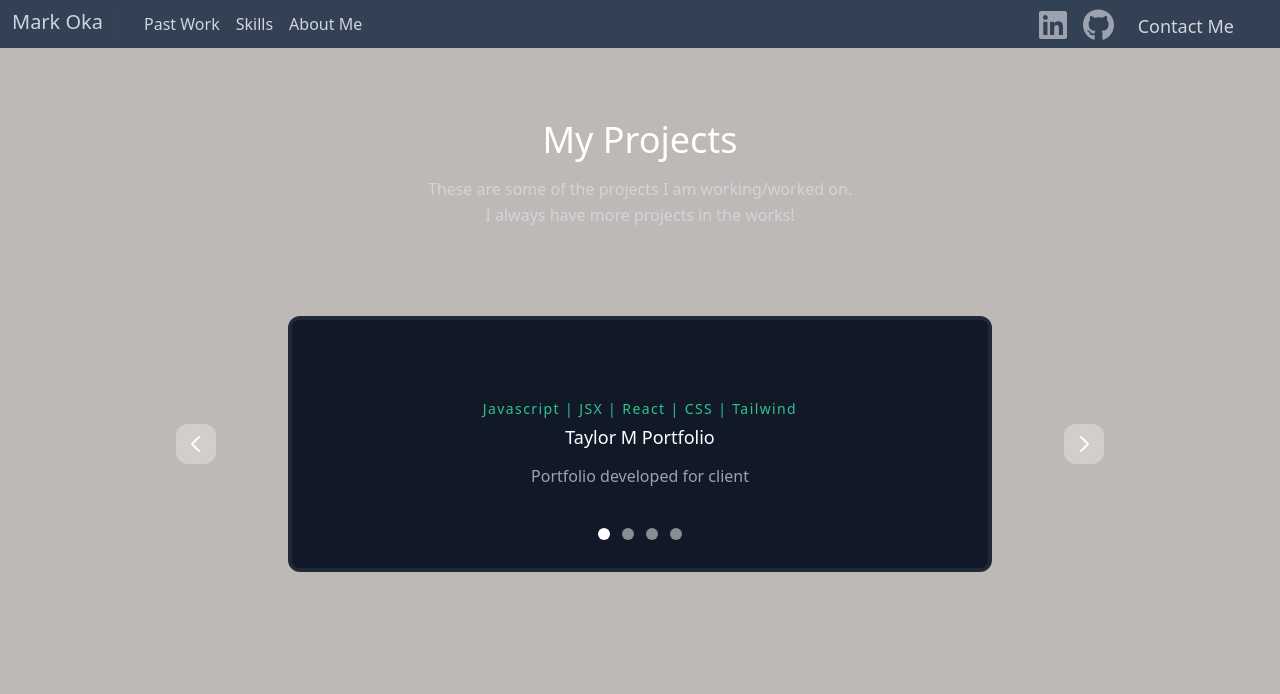
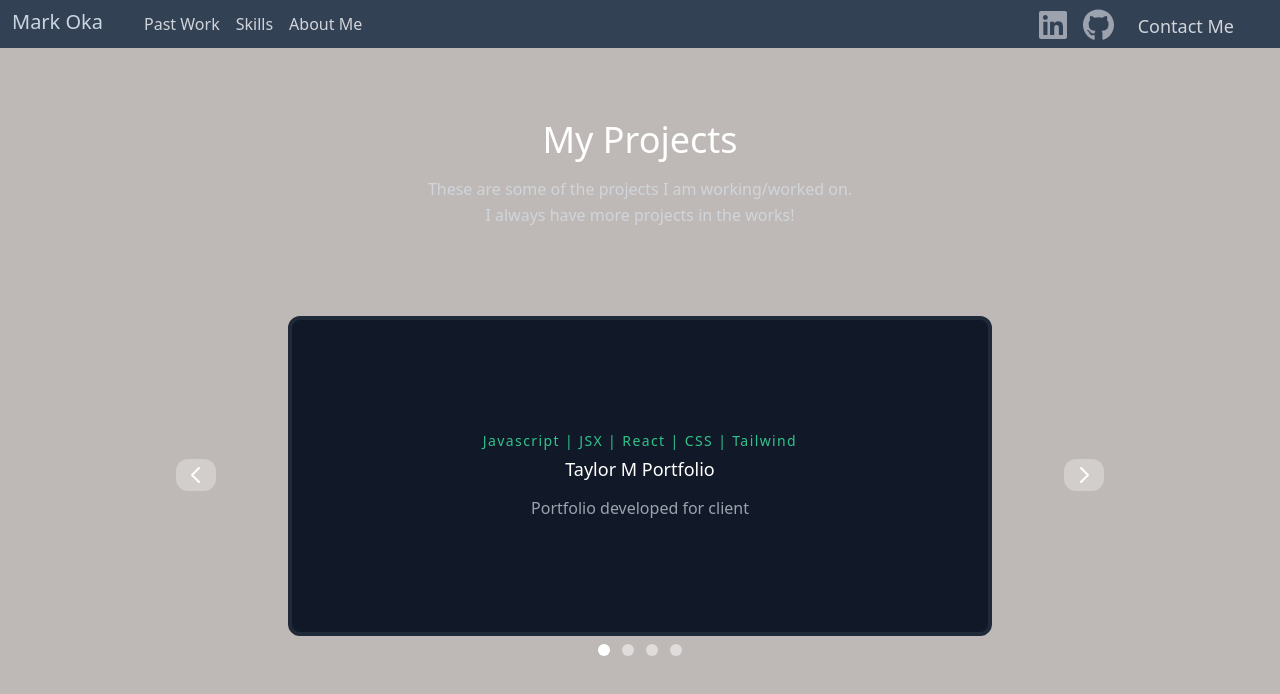
Before and after one commit to markoka101/portfolio, a React (Create React App) app: page /projects in a window 1280 px wide. Shown: the top 694 px of the page. Built offline with nearby package versions, Linux system fonts and the light colour scheme; some icons are missing.

Commit message:
changes to controls and indicator

```diff
--- a/src/components/Projects.js
+++ b/src/components/Projects.js
@@ -11,9 +11,9 @@ export default function Projects() {
         root: {
             base: "relative h-full w-full",
             leftControl:
-                "absolute left-0 top-0 flex h-full items-center justify-center px-4 focus:outline-none",
+                "absolute left-0 top-0 flex h-full items-center justify-center px-4 md:px-4 lg:px-4 focus:outline-none",
             rightControl:
-                "absolute right-0 top-0 flex h-full items-center justify-center px-4 focus:outline-none",
+                "absolute right-0 top-0 flex h-full items-center justify-center px-4 md:px-4 lg:px-4 focus:outline-none",
         },
         indicators: {
             active: {
@@ -22,7 +22,7 @@ export default function Projects() {
             },
             base: "h-3 w-3 rounded-full",
             wrapper:
-                "absolute bottom-10 left-1/2 flex -translate-x-1/2 space-x-3",
+                "absolute bottom--8 left-1/2 flex -translate-x-1/2 space-x-3",
         },
         item: {
             base: "absolute left-1/2 top-1/2 block w-full -translate-x-1/2 -translate-y-1/2  ",
@@ -32,8 +32,8 @@ export default function Projects() {
             },
         },
         control: {
-            base: "inline-flex h-8 w-8 items-center justify-center rounded-xl bg-white/30 group-hover:bg-white/50 group-focus:outline-none group-focus:ring-4 group-focus:ring-white dark:bg-gray-800/30 dark:group-hover:bg-gray-800/60 dark:group-focus:ring-gray-800/70 sm:h-10 sm:w-10",
-            icon: "h-5 w-5 text-white dark:text-gray-700 sm:h-6 sm:w-6",
+            base: "inline-flex h-[40vh] lg:opacity-100 md:h-8 lg:h-8 w-8 items-center justify-center rounded-xl md:bg-white/30 lg:bg-white/30 md:group-hover:bg-white/50 lg:group-hover:bg-white/50 group-focus:outline-none md:dark:bg-gray-800/30 md:dark:group-hover:bg-gray-800/60 lg:dark:bg-gray-800/30 lg:dark:group-hover:bg-gray-800/60 dark:bg-transparent sm:h-10 sm:w-10",
+            icon: "h-5 w-5 text-white md:dark:text-gray-700 lg:dark:text-gray-700 sm:h-6 sm:w-6",
         },
         scrollContainer: {
             base: "flex h-full snap-mandatory overflow-y-hidden overflow-x-scroll scroll-smooth rounded-lg",
@@ -67,11 +67,11 @@ export default function Projects() {
                                 target="_blank"
                                 rel="noreferrer"
                                 key={project.title}
-                                className="w-3/4  min-h-full relative"
+                                className="w-full md:w-3/4 lg:w-3/4 min-h-full relative"
                             >
                                 <div className="m-2">
-                                    <div className="flex flex-col px-8 py-10 m-0 w-full h-64 border-4 border-gray-800 bg-gray-900 hover:bg-slate-900 hover:border-slate-400 items-center justify-center rounded-xl transition-all duration-300 ease-in-out">
-                                        <h2 className="hidden md:block lg:block tracking-widest text-sm font-medium text-green-400 mb-1">
+                                    <div className="flex flex-col px-8 py-8 m-0  w-full h-[40vh] border-4 border-gray-800 bg-gray-900 hover:bg-slate-900 hover:border-slate-400 items-center justify-center rounded-xl transition-all duration-300 ease-in-out">
+                                        <h2 className="tracking-widest text-sm font-medium text-green-400 mb-1">
                                             {project.subtitle}
                                         </h2>
                                         <h1 className="text-lg font-medium text-white mb-3">
```
